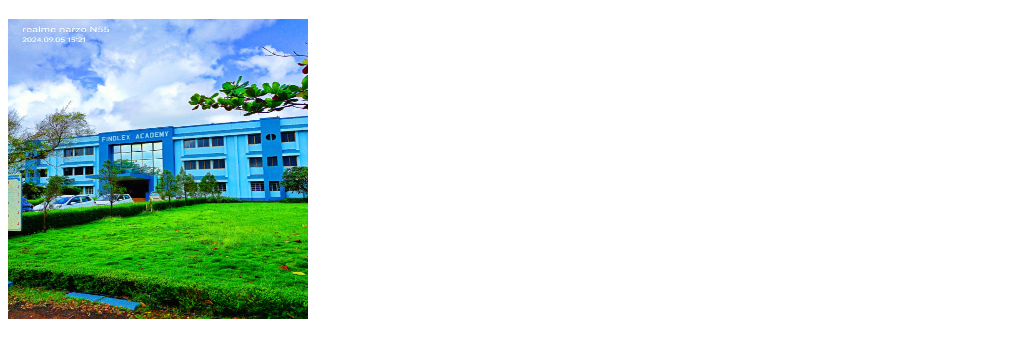
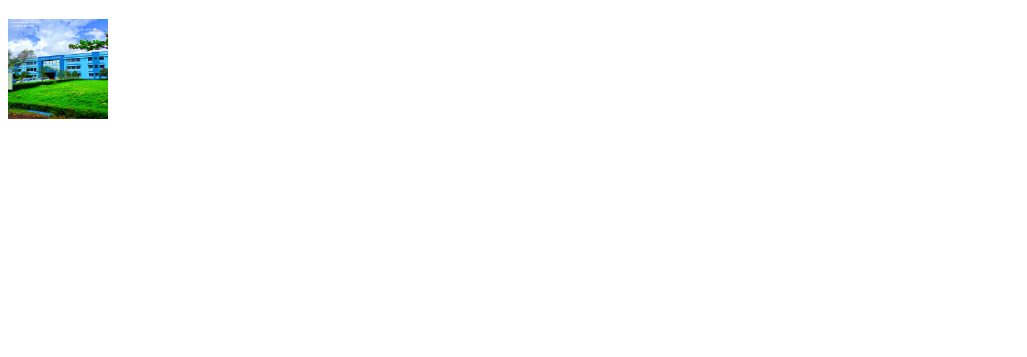
Before and after one commit to GHOST00010/Finolex, a plain HTML site: page index.html in a window 1280 px wide. Shown: the part 61-418 px from the top of the page, without its empty margins (0-1027 px from the left). Drawn offline with Linux system fonts and the light colour scheme.

Commit message:
Update index.html

```diff
--- a/index.html
+++ b/index.html
@@ -6,6 +6,6 @@
 <body>
 
 <h1 align="center">Finolex Academy of Managamet and Technology</h1>
-<img src="Finolex Collage.jpg" width="300" height="300"></img>
+<img src="Finolex Collage.jpg" width="100" height="100"></img>
 </body>
 </html>
```
